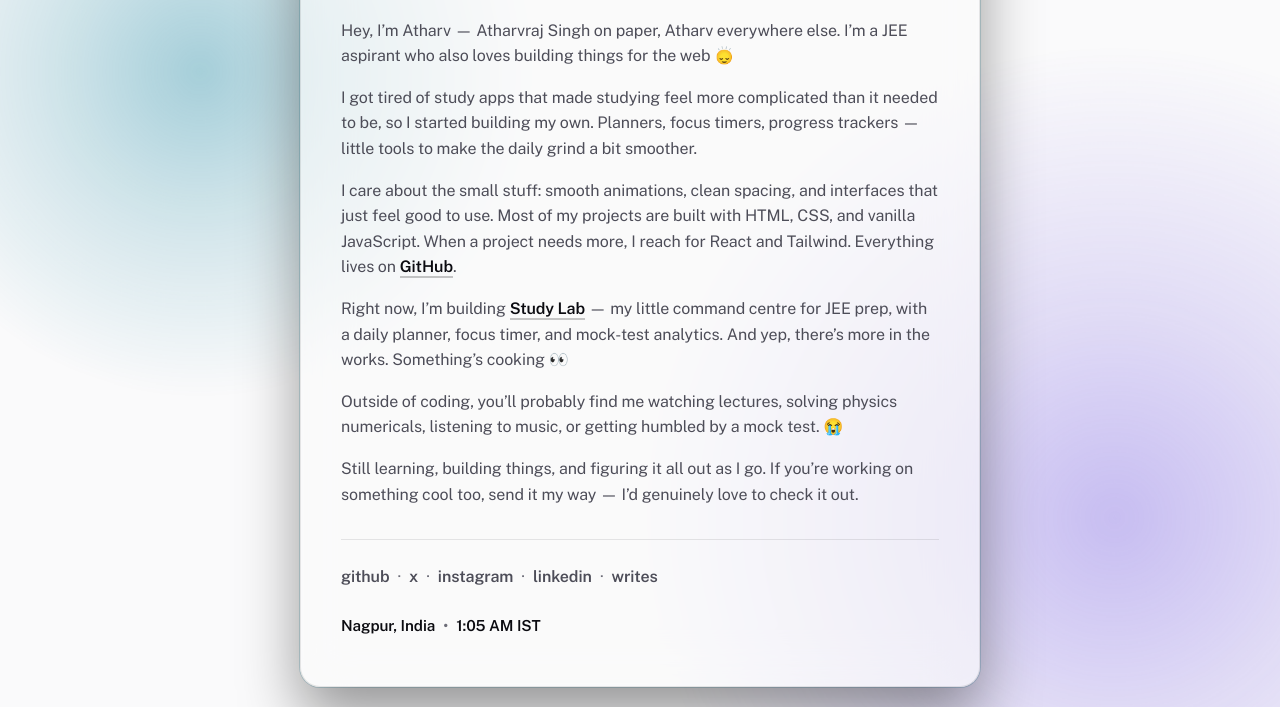
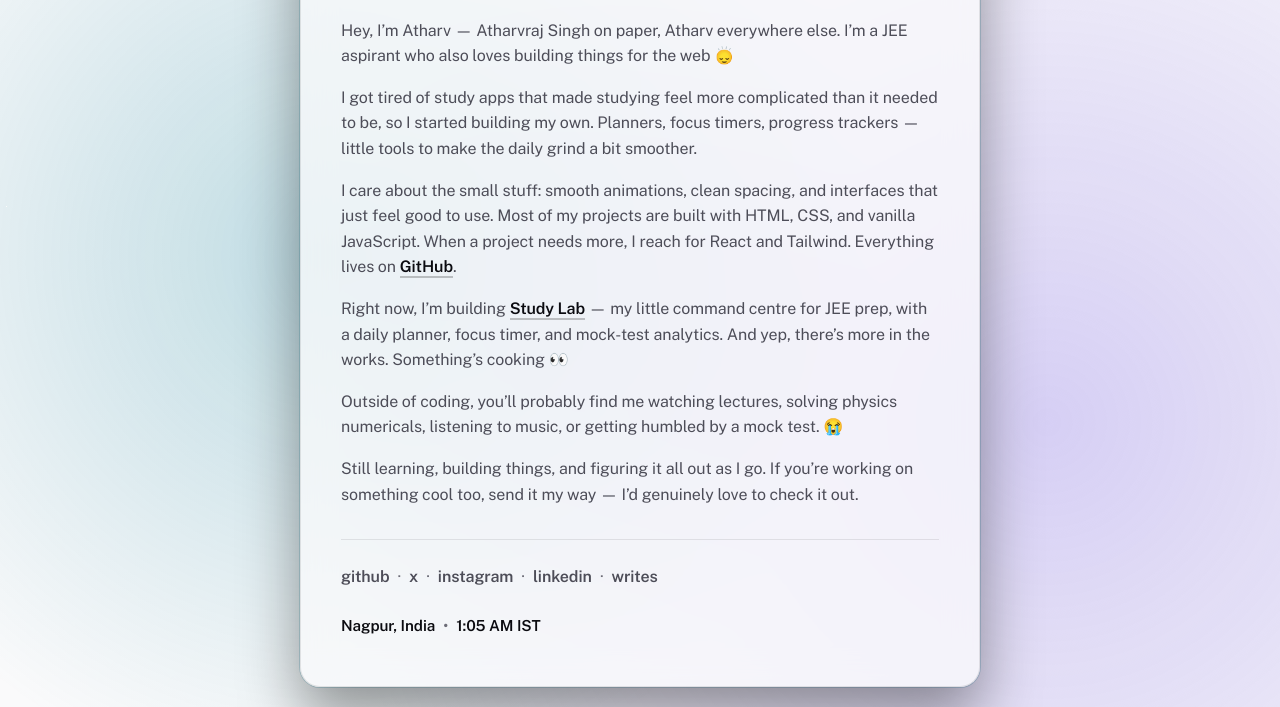
Before and after one commit to ath4rvv/ath4rvv.github.io, a plain HTML site: page index.html in a window 1280 px wide. Shown: the part 179-886 px from the top of the page. Drawn offline with nearby package versions, Linux system fonts and the light colour scheme.

Commit message:
Add files via upload

```diff
--- a/index.html
+++ b/index.html
@@ -117,40 +117,45 @@
         overflow-y: auto; /* scrollbar appears only if the card is taller than the screen */
       }
 
-      /* --- THE FLUID LIQUID BACKGROUND --- */
+      /* --- OPTIMIZED FLUID BACKGROUND (Zero GPU Lag) --- */
       body::before,
       body::after {
         content: "";
         position: fixed;
-        border-radius: 50%;
-        opacity: 0.5; /* soft radial gradients instead of a huge blur filter: same look, far cheaper to scroll */
         z-index: -2;
         pointer-events: none;
         animation: fluidMove 25s infinite alternate ease-in-out;
         will-change: transform;
-        backface-visibility: hidden;
       }
       body::before {
-        background: radial-gradient(closest-side, color-mix(in srgb, var(--cy) 70%, transparent) 0%, color-mix(in srgb, var(--cy) 30%, transparent) 50%, transparent 100%);
-        width: 50vw;
-        height: 50vw;
-        top: -10%;
-        left: -10%;
+        background: radial-gradient(
+          circle,
+          color-mix(in srgb, var(--cy) 25%, transparent) 0%,
+          transparent 65%
+        );
+        width: 90vw;
+        height: 90vw;
+        top: -20%;
+        left: -20%;
       }
       body::after {
-        background: radial-gradient(closest-side, color-mix(in srgb, var(--vi) 70%, transparent) 0%, color-mix(in srgb, var(--vi) 30%, transparent) 50%, transparent 100%);
-        width: 60vw;
-        height: 60vw;
-        bottom: -20%;
-        right: -10%;
+        background: radial-gradient(
+          circle,
+          color-mix(in srgb, var(--vi) 25%, transparent) 0%,
+          transparent 65%
+        );
+        width: 100vw;
+        height: 100vw;
+        bottom: -30%;
+        right: -20%;
         animation-delay: -12s;
       }
       @keyframes fluidMove {
         0% {
-          transform: translate3d(0, 0, 0) scale(1);
+          transform: translate(0, 0) scale(1) rotate(0deg);
         }
         100% {
-          transform: translate3d(15%, 20%, 0) scale(1.3);
+          transform: translate(15%, 20%) scale(1.3) rotate(20deg);
         }
       }
       ::selection {
@@ -168,9 +173,9 @@
         width: 100%;
         max-width: 680px;
         padding: 48px 40px;
-        background: color-mix(in srgb, var(--bg) 60%, transparent);
-        backdrop-filter: blur(24px);
-        -webkit-backdrop-filter: blur(24px);
+        background: color-mix(in srgb, var(--bg) 75%, transparent);
+        backdrop-filter: blur(16px);
+        -webkit-backdrop-filter: blur(16px);
         border: 1px solid var(--rule);
         box-shadow:
           0 30px 60px rgba(0, 0, 0, 0.4),
```
